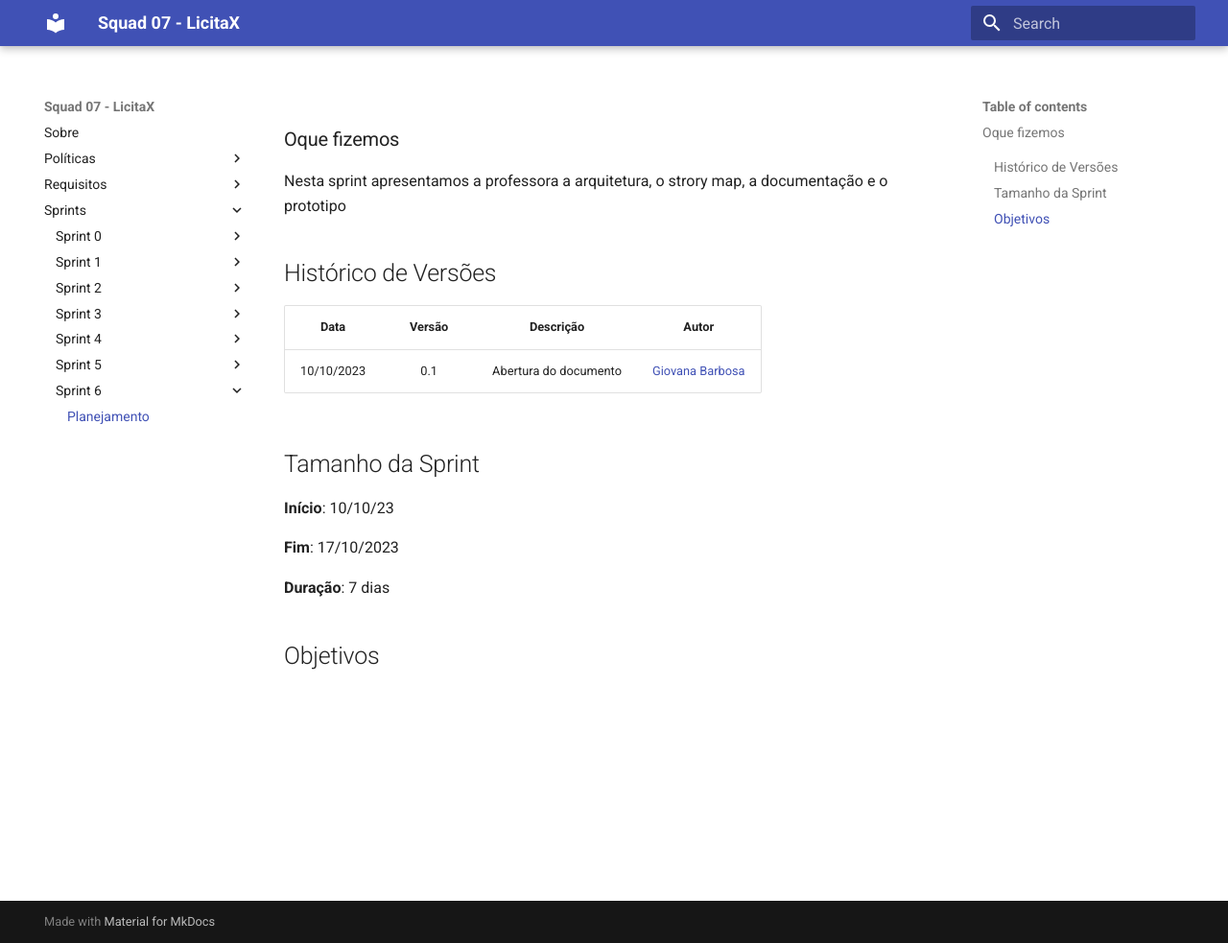
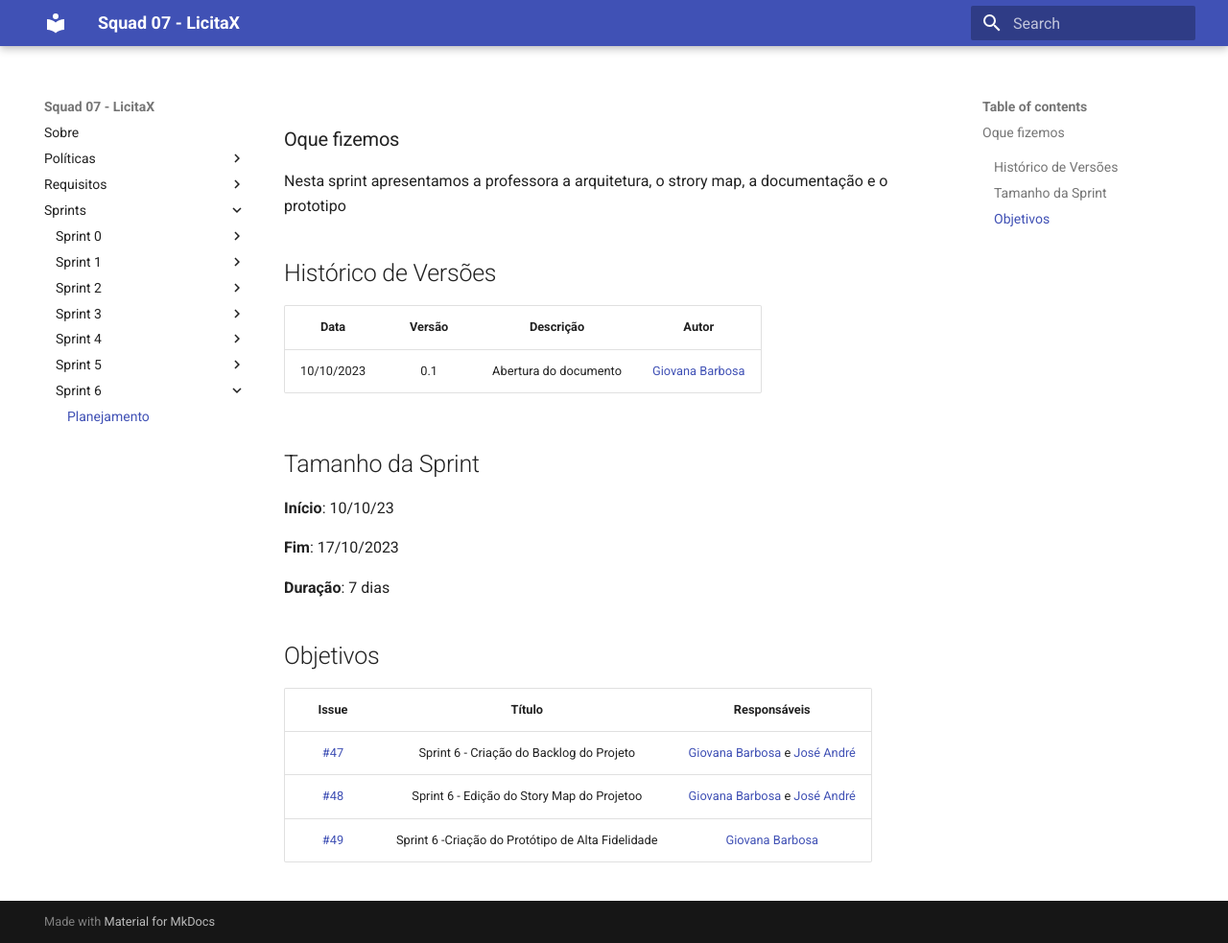
Before and after one commit to unb-mds/2023-2-Squad07, an MkDocs documentation site: the page built from docs/sprints/sprint06/planejamento.md, in a window 1280 px wide and 983 px high. Shown: the whole window at 96% size. Built offline with MkDocs 1.6.1 and Material for MkDocs 9.7.7, drawn with Linux system fonts in a browser that asks for light colours.

Commit message:
:pencil:planejamento sprint6

```diff
--- a/docs/sprints/sprint06/planejamento.md
+++ b/docs/sprints/sprint06/planejamento.md
@@ -18,3 +18,8 @@ Nesta sprint apresentamos a professora a arquitetura, o strory map, a documenta
 **Duração**: 7 dias
 
 ## Objetivos
+|                            Issue                             |              Título               |                    Responsáveis                     |
+| :----------------------------------------------------------: | :-------------------------------: | :-------------------------------------------------: |
+| [#47](https://github.com/unb-mds/2023-2-Squad07/issues/47) |  Sprint 6 - Criação do Backlog do Projeto  | [Giovana Barbosa ](https://github.com/gio221) e  [José André](https://github.com/joseandre25)  |
+| [#48](https://github.com/unb-mds/2023-2-Squad07/issues/48) |  Sprint 6 - Edição do Story Map do Projetoo |[Giovana Barbosa ](https://github.com/gio221) e  [José André](https://github.com/joseandre25) |
+ [#49](https://github.com/unb-mds/2023-2-Squad07/issues/49) |  Sprint 6 -Criação do Protótipo de Alta Fidelidade |[Giovana Barbosa ](https://github.com/gio221) |
```
